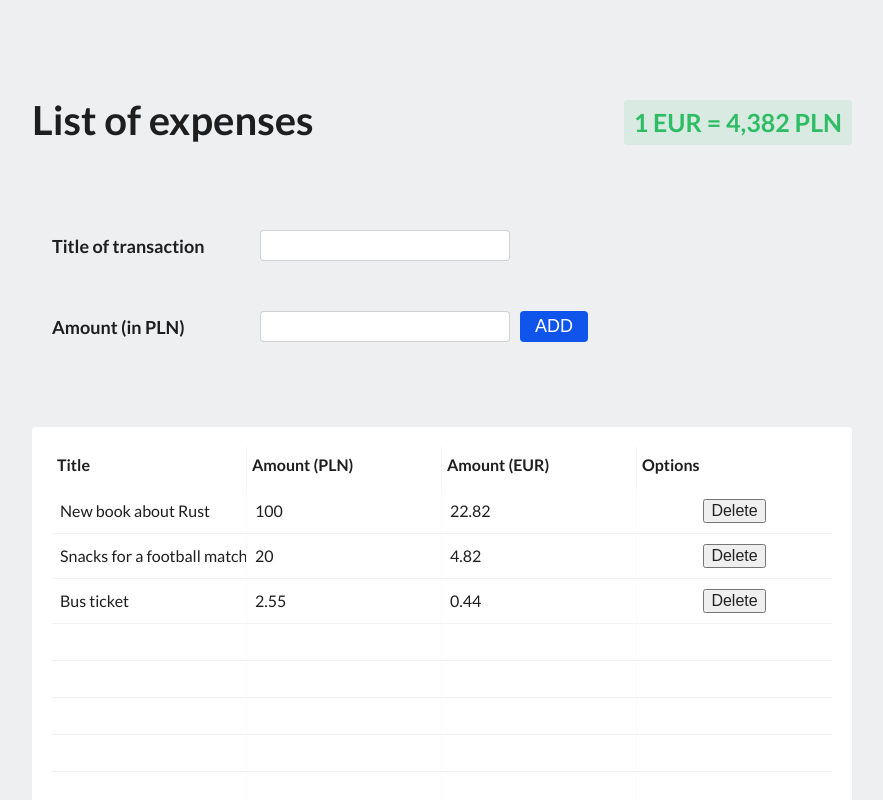
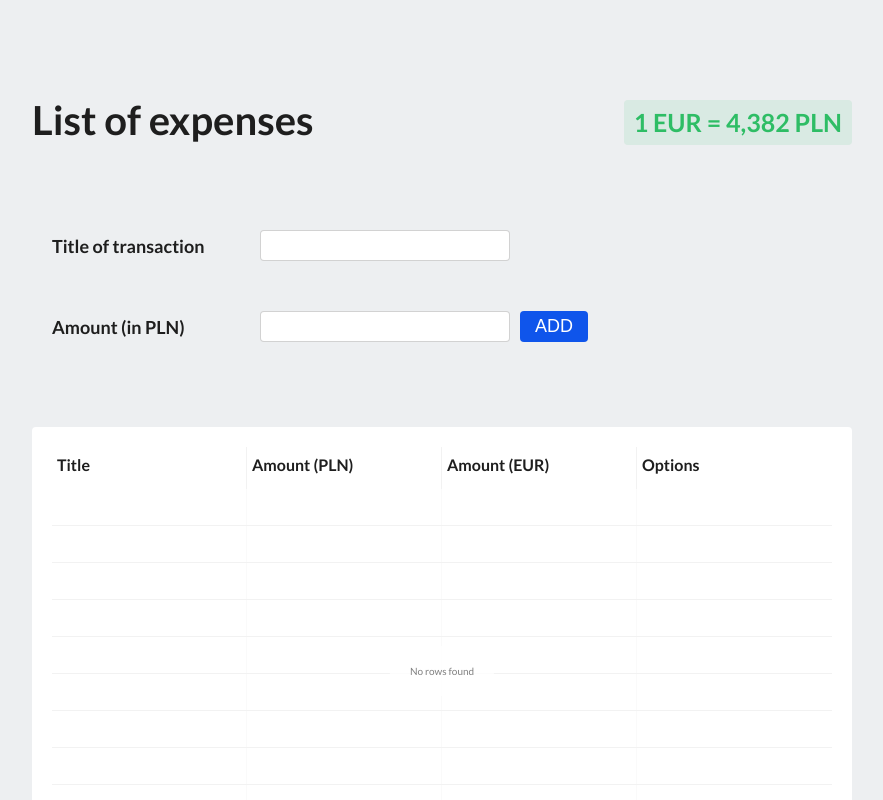
Before and after one commit to Erwin0917/listOfExpenses, a React (Create React App) app: page / in a window 1280 px wide. Shown: the top 800 px of the page, without its empty margins (198-1081 px from the left). Built offline with nearby package versions, Linux system fonts and the light colour scheme.

Commit message:
adding expenses to table

```diff
--- /dev/null
+++ b/src/actions/ExpensesActions.ts
@@ -0,0 +1,14 @@
+import { M } from '../models/M';
+import { StringUtil } from '../utils/StringUtil';
+import { IExpense } from './../interfaces/IExpense';
+
+export class ExpensesActions {
+	public static add = (title: string, amount: number) => {
+		const id = StringUtil.createUUID();
+		M.store.expenses.push({ id, title, amount });
+	};
+
+	public static remove = (id: string) => {
+		M.store.expenses.filter((expense: IExpense) => expense.id !== id);
+	};
+}
--- a/src/components/AddExpensForm.tsx
+++ b/src/components/AddExpensForm.tsx
@@ -1,6 +1,7 @@
 import { Formik } from 'formik';
 import React from 'react';
 import * as Yup from 'yup';
+import { ExpensesActions } from '../actions/ExpensesActions';
 import {
 	AddExpensFormStyles,
 	AddExpensInputStyles,
@@ -21,13 +22,21 @@ const AddExpenseSchema = Yup.object().shape({
 	[amountInputName]: Yup.number().required('Required')
 });
 
+type FormProps = {
+	[titleInputName]: string;
+	[amountInputName]: string;
+};
+
 const AddExpensForm = () => {
+	const handleSubmit = ({ title, amount }: FormProps) => {
+		ExpensesActions.add(title, parseInt(amount));
+	};
 	return (
 		<AddExpensFormStyles>
 			<Formik
 				initialValues={{ [titleInputName]: '', [amountInputName]: '' }}
 				validationSchema={AddExpenseSchema}
-				onSubmit={values => {}}>
+				onSubmit={handleSubmit}>
 				{({ values, errors, touched, handleChange, handleSubmit }) => (
 					<form className='addExpenseForm' onSubmit={handleSubmit}>
 						<InputWrapperStyles>
--- a/src/components/ExpensesList.tsx
+++ b/src/components/ExpensesList.tsx
@@ -1,7 +1,20 @@
+import { observer } from 'mobx-react';
 import React from 'react';
 import ReactTable from 'react-table';
+import { ExpensesActions } from '../actions/ExpensesActions';
+import { IExpense } from '../interfaces/IExpense';
+import { M } from '../models/M';
 import { ExpensesListStyles } from '../styles/ExpensesListStyles';
 import { TableStyles } from '../styles/TableStyles';
+import ButtonRemove from './UI/ButtonRemove';
+
+type Data = {
+	id: string;
+	title: string;
+	amountPln: string;
+	amountEur: string;
+	options: JSX.Element;
+};
 
 const columns = [
 	{
@@ -28,35 +41,30 @@ const columns = [
 	}
 ];
 
-const data = [
-	{
-		title: 'New book about Rust',
-		amountPln: 100,
-		amountEur: 22.82,
-		options: <button>Delete</button>
-	},
-	{
-		title: 'Snacks for a football match',
-		amountPln: 20,
-		amountEur: 4.82,
-		options: <button>Delete</button>
-	},
-	{
-		title: 'Bus ticket',
-		amountPln: 2.55,
-		amountEur: 0.44,
-		options: <button>Delete</button>
-	}
-];
+const ExpensesList = observer(() => {
+	const generateData = () => {
+		const data: Data[] = [];
+		M.store.getExpenses.map(({ id, title, amount }: IExpense) => {
+			const espenseObject: Data = {
+				id,
+				title,
+				amountPln: amount.toString(),
+				amountEur: '20',
+				options: <ButtonRemove onClick={() => ExpensesActions.remove(id)}>Delete</ButtonRemove>
+			};
 
-const ExpensesList = () => {
+			data.push(espenseObject);
+		});
+
+		return data;
+	};
 	return (
 		<ExpensesListStyles>
 			<TableStyles>
-				<ReactTable data={data} columns={columns} defaultPageSize={10} />
+				<ReactTable data={generateData()} columns={columns} defaultPageSize={10} />
 			</TableStyles>
 		</ExpensesListStyles>
 	);
-};
+});
 
 export default ExpensesList;
--- /dev/null
+++ b/src/components/UI/ButtonRemove.tsx
@@ -0,0 +1,10 @@
+import React, { ButtonHTMLAttributes } from 'react';
+import { ButtonRemoveStyles } from '../../styles/UI/ButtonRemoveStyles';
+
+type Props = ButtonHTMLAttributes<HTMLButtonElement>;
+
+const ButtonRemove = (props: Props) => {
+	return <ButtonRemoveStyles {...props}>{props.children}</ButtonRemoveStyles>;
+};
+
+export default ButtonRemove;
--- a/src/interfaces/IExpense.ts
+++ b/src/interfaces/IExpense.ts
@@ -1,3 +1,5 @@
 export interface IExpense {
+	id: string;
 	title: string;
+	amount: number;
 }
--- a/src/store/MainStore.ts
+++ b/src/store/MainStore.ts
@@ -1,4 +1,4 @@
-import { observable } from 'mobx';
+import { computed, observable, toJS } from 'mobx';
 import { IExpense } from '../interfaces/IExpense';
 import { CurrencyModel } from '../models/CurrencyModel';
 
@@ -6,4 +6,14 @@ export class MainStore {
 	@observable
 	expenses: IExpense[] = [];
 	currencyRate = new CurrencyModel();
+
+	@computed
+	get getExpenses() {
+		return toJS(this.expenses);
+	}
+
+	@computed
+	get getCurrencyRate() {
+		return toJS(this.currencyRate);
+	}
 }
--- /dev/null
+++ b/src/styles/UI/ButtonRemoveStyles.ts
@@ -0,0 +1,7 @@
+import styled from '@emotion/styled-base';
+import Button from '../../components/UI/Button';
+import { Color } from '../const/Color';
+
+export const ButtonRemoveStyles = styled(Button)`
+	background-color: ${Color.ACCENT_NEGATIVE};
+`;
--- /dev/null
+++ b/src/utils/StringUtil.ts
@@ -0,0 +1,11 @@
+export class StringUtil {
+	public static createUUID = (): string => {
+		var dt = new Date().getTime();
+		const uuid = 'xxxxxxxx-xxxx-4xxx-yxxx-xxxxxxxxxxxx'.replace(/[xy]/g, function(c) {
+			const r = (dt + Math.random() * 16) % 16 | 0;
+			dt = Math.floor(dt / 16);
+			return (c == 'x' ? r : (r & 0x3) | 0x8).toString(16);
+		});
+		return uuid;
+	};
+}
--- a/src/views/App.tsx
+++ b/src/views/App.tsx
@@ -1,5 +1,4 @@
 import { css, Global } from '@emotion/core';
-import { observer } from 'mobx-react';
 import React from 'react';
 import AddExpensForm from '../components/AddExpensForm';
 import AppWrapper from '../components/AppWrapper';
@@ -8,7 +7,7 @@ import Header from '../components/Header';
 import Summary from '../components/Summary';
 import { GlobalStyles } from '../styles/global/GlobalStyles';
 
-const App = observer(() => {
+const App = () => {
 	return (
 		<div className='App'>
 			<Global
@@ -24,6 +23,6 @@ const App = observer(() => {
 			</AppWrapper>
 		</div>
 	);
-});
+};
 
 export default App;
```
